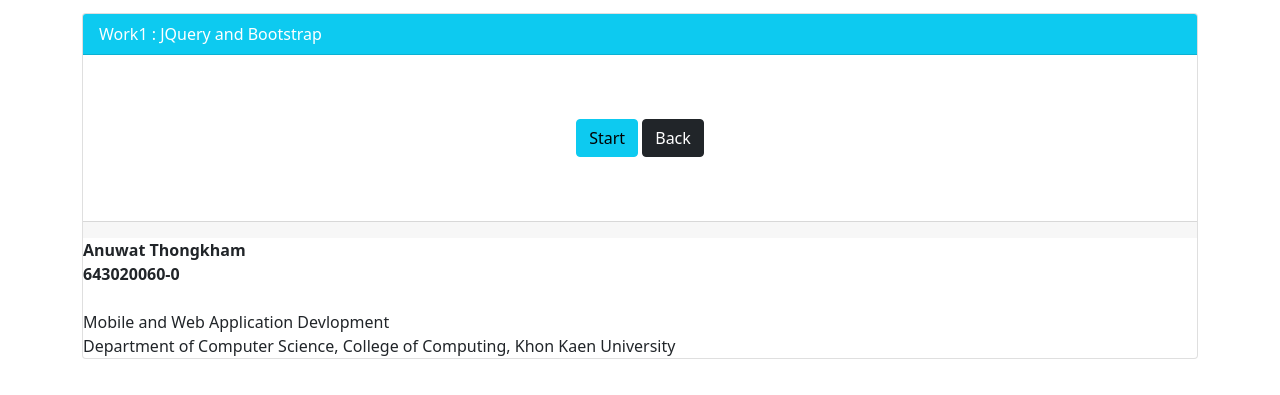
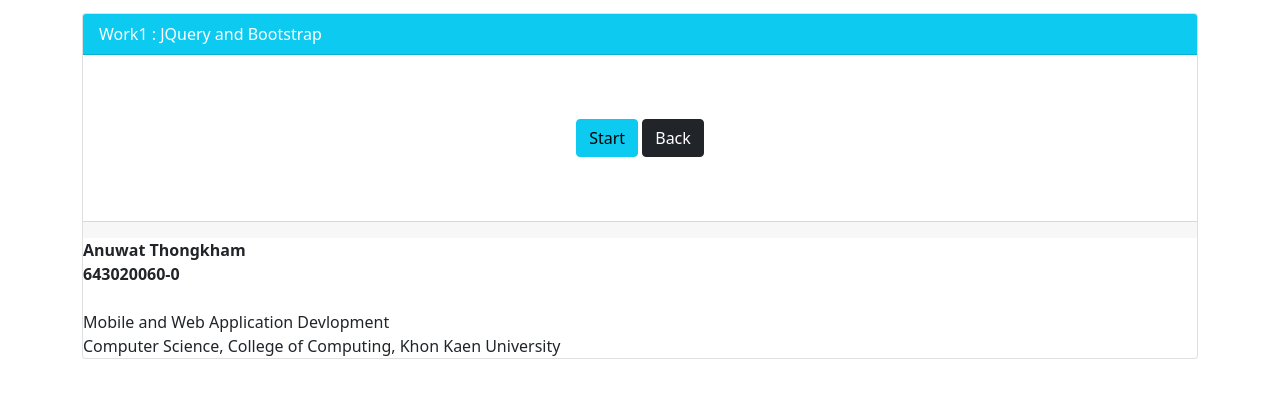
Before and after one commit to anuwat-thongkham/MobileApp, a plain HTML site: page public/work1.html in a window 1280 px wide. Shown: the part 85-480 px from the top of the page. Drawn offline with nearby package versions, Linux system fonts and the light colour scheme.

Commit message:
Update work1.html

```diff
--- a/public/work1.html
+++ b/public/work1.html
@@ -107,7 +107,7 @@
             <strong>Anuwat Thongkham</strong>
             <strong>643020060-0</strong><br>
             Mobile and Web Application Devlopment<br>
-            Department of Computer Science,
+            Computer Science,
             College of Computing,
             Khon Kaen University
         </div>
```
